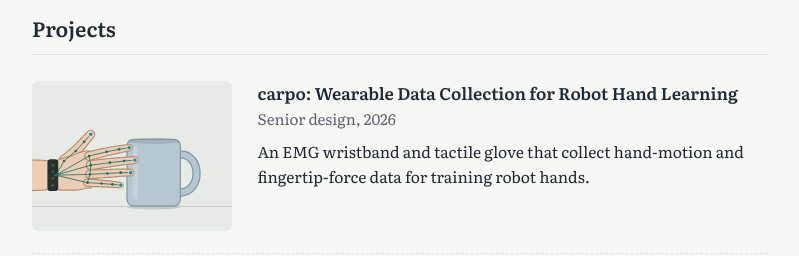
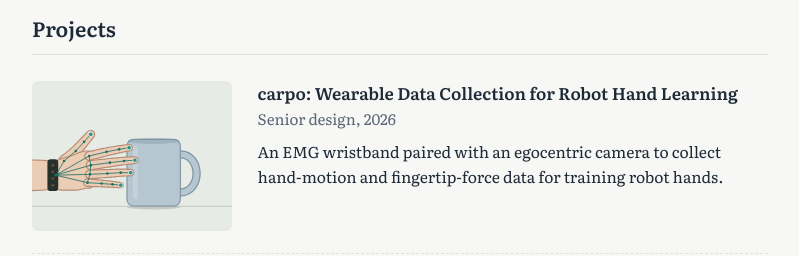
Before and after one commit to tshang21/tshang21.github.io, a plain HTML site: page index.html in a window 1280 px wide. Shown: the part 1120-1376 px from the top of the page, without its empty margins (392-1191 px from the left). Drawn offline with Linux system fonts and the light colour scheme.

Commit message:
Add files via upload

```diff
--- a/index.html
+++ b/index.html
@@ -192,7 +192,7 @@
         <div>
           <h3>carpo: Wearable Data Collection for Robot Hand Learning</h3>
           <p class="venue">Senior design, 2026</p>
-          <p class="desc">An EMG wristband and tactile glove that collect hand-motion and fingertip-force data for training robot hands.</p>
+          <p class="desc">An EMG wristband paired with an egocentric camera to collect hand-motion and fingertip-force data for training robot hands.</p>
         </div>
       </article>
 
```
